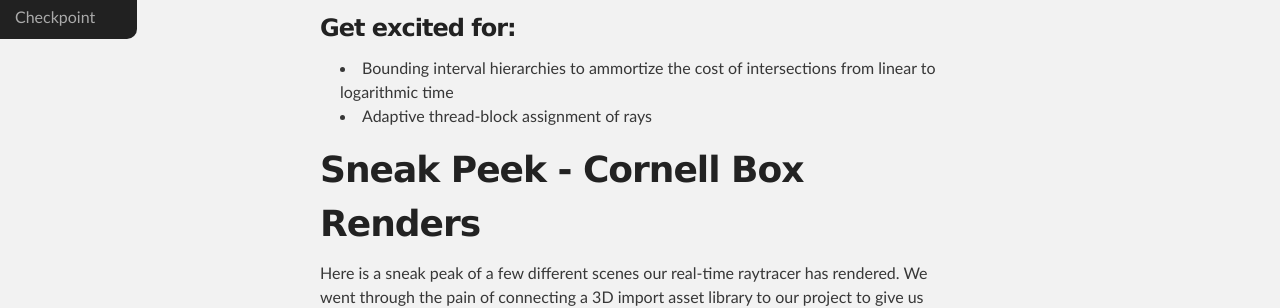
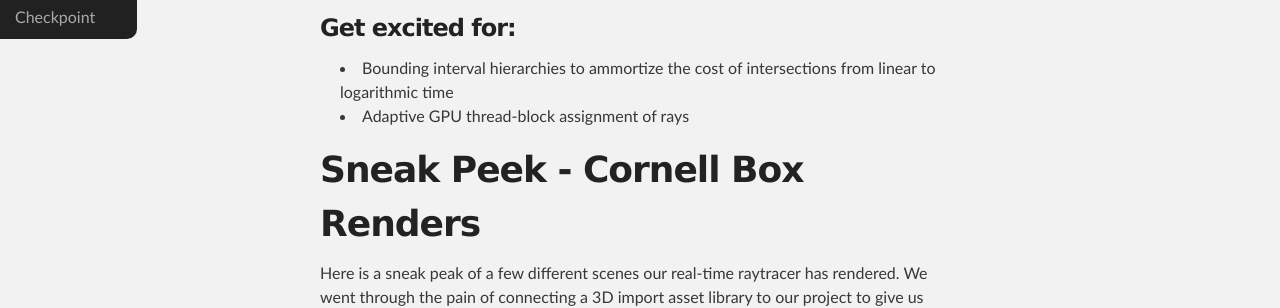
Before and after one commit to jslone/CudaRaytracer, a Jekyll site: the page built from index.md, in a window 1280 px wide and 900 px high. Shown: the part 413-721 px from the top of the window. Built offline with Jekyll 4.4.1, drawn with Linux system fonts in a browser that asks for light colours.

Commit message:
word change

```diff
--- a/index.md
+++ b/index.md
@@ -8,7 +8,7 @@ A real-time GPU raytracer created using CUDA and adaptive thread-block allocatio
 
 ### Get excited for:
 * Bounding interval hierarchies to ammortize the cost of intersections from linear to logarithmic time
-* Adaptive thread-block assignment of rays
+* Adaptive GPU thread-block assignment of rays
 
 # Sneak Peek - Cornell Box Renders
 
```
